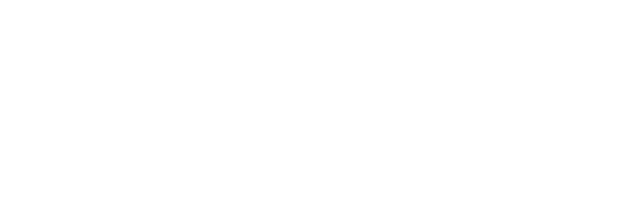
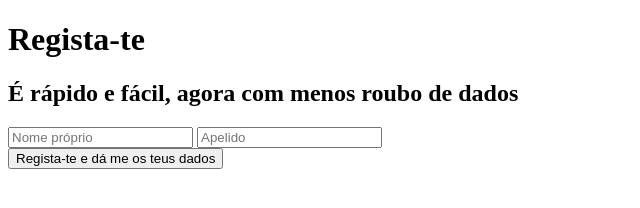
Before and after one commit to Student010000/Teste-de-Flag-Facebook-Form, a plain HTML site: page index.html in a window 1280 px wide. Shown: the whole page, without its empty margins (0-640 px from the left). Drawn offline with Linux system fonts and the light colour scheme.

Commit message:
Implementada a versão inicial do formulário com campos de nome

```diff
--- a/index.html
+++ b/index.html
@@ -5,6 +5,16 @@
 		<title>Formilário de Registo</title>
 	</head>
 	<body>
-
+		<h1>Regista-te</h1>
+		<h2>É rápido e fácil, agora com menos roubo de dados</h2>
+		<form methoth="post" action="index.html">
+			<div>
+				<input type="text" name="first_name" placeholder="Nome próprio" aria-label="Nome Próprio" required>
+				<input type="text" name=last_name" placeholder="Apelido" aria-label="Apelido" required>
+			</div>
+			<div>
+				<button type="submit" name="Send">Regista-te e dá me os teus dados</button>
+			</div>
+		</form>
 	</body>
 </html>
```
